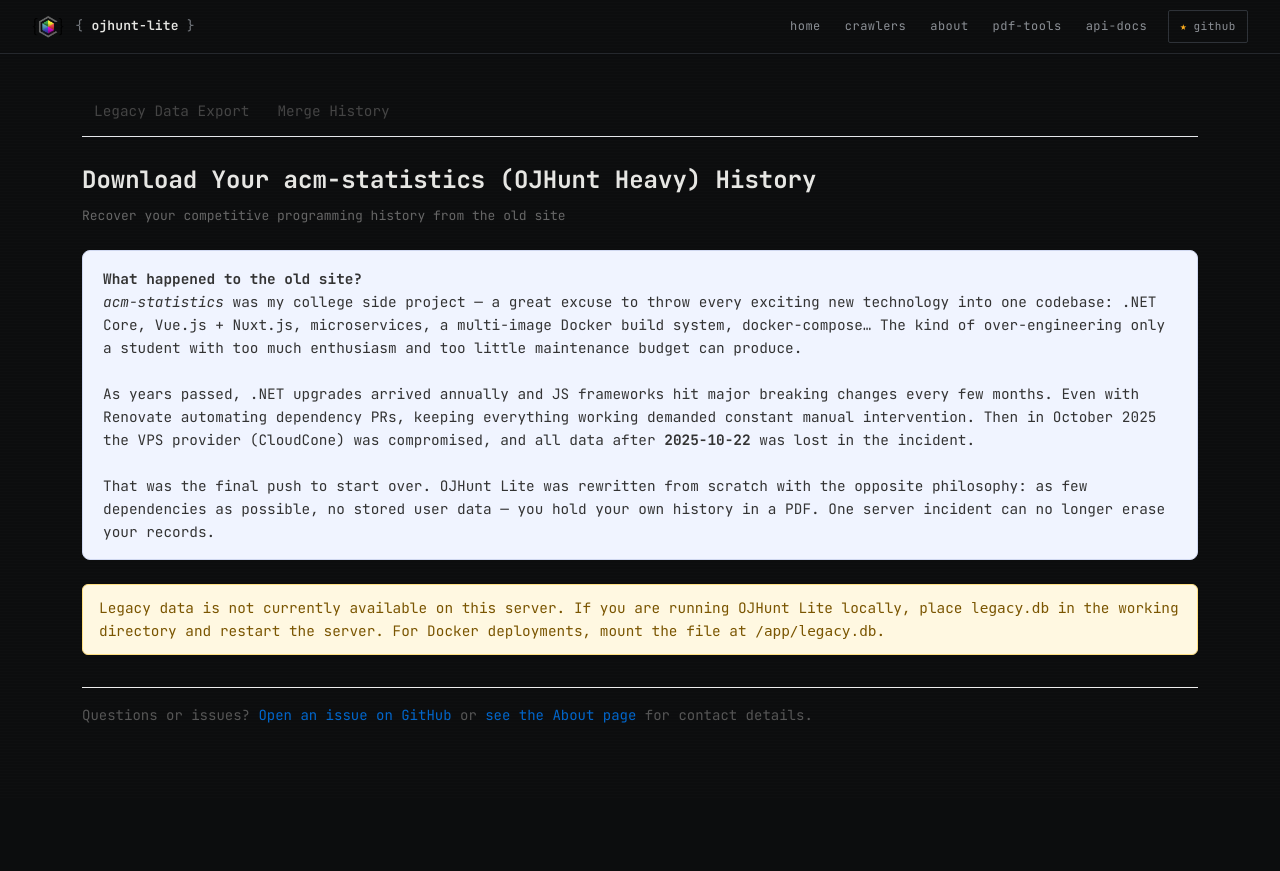
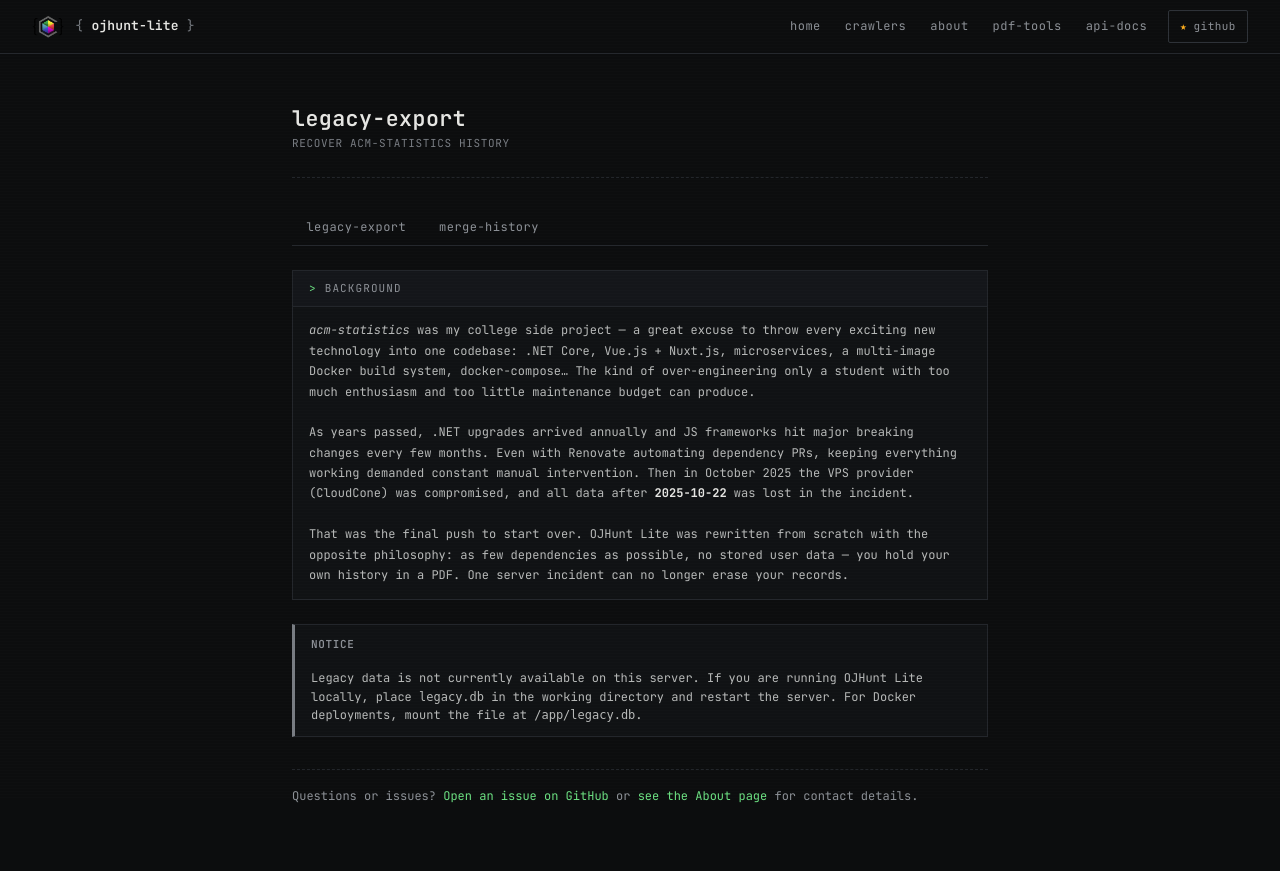
Before and after one commit to Liu233w/ojhunt-lite, a Python web app: template src/ojhunt/web/templates/pdf_legacy.html.jinja in a window 1280 px wide. Before the commit the page ends 723 px from the top, so only its background shows below. Run offline with Jinja, Linux system fonts and the light colour scheme; the template is opened without the code that fills it, so the values that code supplies are empty.

Commit message:
feat(web): restyle pdf pages to match terminal dark theme
Replace hardcoded light-theme values with CSS variables throughout
pdf_base, pdf_legacy, and pdf_merge. Add a proper .header component
to pdf_base with overrideable blocks for heading/meta/subtitle; restyle
sub-nav as underline tabs, info boxes as .card, errors/notices as
.banner, form inputs as .field, and buttons as .btn.primary.

```diff
--- a/src/ojhunt/web/templates/pdf_base.html.jinja
+++ b/src/ojhunt/web/templates/pdf_base.html.jinja
@@ -1,112 +1,119 @@
 {% extends "base.html.jinja" %}
+
+{% block page_id %}page-pdf{% endblock %}
+{% block page_max_width %}760px{% endblock %}
 
 {% block extra_head %}
     <style>
-        * { box-sizing: border-box; }
-
         .pdf-subnav {
-            display: flex;
-            gap: 0.25rem;
-            padding: 0.5rem 0;
-            border-bottom: 1px solid #e5e7eb;
+            display: flex; gap: 0.25rem;
+            border-bottom: 1px solid var(--line);
             margin-bottom: 1.5rem;
         }
         .pdf-subnav a {
-            padding: 0.35rem 0.75rem;
-            border-radius: 5px;
-            text-decoration: none;
-            color: #444;
-            font-size: 0.9rem;
+            padding: 0.5rem 0.9rem;
+            color: var(--fg-3); font-size: var(--fs-s);
+            text-decoration: none; text-transform: lowercase; letter-spacing: 0.04em;
+            border-bottom: 2px solid transparent; margin-bottom: -1px;
         }
-        .pdf-subnav a:hover { background: #f3f4f6; color: #111; }
-        .pdf-subnav a.active {
-            background: #0066cc;
-            color: #fff;
-            font-weight: 600;
+        .pdf-subnav a:hover { color: var(--fg); text-decoration: none; }
+        .pdf-subnav a.active { color: var(--acc); border-bottom-color: var(--acc); }
+
+        .form-group { margin-bottom: 1.25rem; }
+        .form-group > label {
+            display: block; font-size: var(--fs-xs); text-transform: uppercase;
+            letter-spacing: 0.08em; color: var(--fg-4); margin-bottom: 0.4rem;
+        }
+        .form-group > label .hint {
+            text-transform: none; letter-spacing: 0;
+            color: var(--fg-3); font-size: var(--fs-s);
+        }
+        /* ── FIELD ── */
+        .field {
+            display: flex; align-items: center;
+            border: 1px solid var(--line);
+            background: var(--bg);
+            padding: 0 0.6rem;
+            height: 36px;
+            position: relative;
+        }
+        .field:focus-within { border-color: var(--acc); box-shadow: 0 0 0 2px var(--acc-dimmer); }
+        .field input {
+            background: transparent; border: 0; outline: none;
+            color: var(--fg); font: inherit; width: 100%; padding: 0;
+        }
+        .field input::placeholder { color: var(--fg-4); }
+        .form-group .field { width: 100%; }
+        .form-group .field-file { height: auto; padding: 0.35rem 0.6rem; }
+        .form-group .field-file input[type="file"] { color: var(--fg-2); font-size: var(--fs-s); }
+
+        /* ── CARD ── */
+        .card { border: 1px solid var(--line); background: var(--bg-1); }
+        .card-hd {
+            padding: 0.55rem 1rem;
+            background: var(--bg-2);
+            border-bottom: 1px solid var(--line);
+            font-size: var(--fs-xs); text-transform: uppercase; letter-spacing: 0.1em;
+            color: var(--fg-3);
+            display: flex; align-items: center; gap: 0.5rem;
+        }
+        .card-hd .prompt { color: var(--acc); }
+
+        /* ── BANNER ── */
+        .banner {
+            display: flex; align-items: center; gap: 1rem; flex-wrap: wrap;
+            padding: 0.7rem 1rem;
+            border: 1px solid var(--line);
+            border-left: 3px solid var(--acc);
+            background: var(--bg-1);
+            font-size: var(--fs-s);
+            color: var(--fg-2);
+            margin-bottom: 1rem;
+        }
+        .banner .tag {
+            color: var(--acc); font-weight: 600;
+            letter-spacing: 0.06em; text-transform: uppercase; font-size: var(--fs-xs);
+        }
+        .banner.legacy { border-left-color: var(--fg-4); }
+        .banner.legacy .tag { color: var(--fg-3); }
+
+        /* ── BUTTON ── */
+        .btn {
+            display: inline-flex; align-items: center; gap: 0.4rem;
+            background: var(--bg-2); color: var(--fg);
+            border: 1px solid var(--line-2);
+            padding: 0 0.85rem; height: 36px;
+            font: inherit; letter-spacing: 0.04em;
+            text-transform: lowercase; white-space: nowrap;
+            cursor: pointer;
+        }
+        .btn:hover { border-color: var(--acc); color: var(--acc); }
+        .btn.primary { background: var(--acc); color: #0c0d0e; border-color: var(--acc); font-weight: 600; }
+        .btn.primary:hover { background: var(--fg); border-color: var(--fg); color: var(--bg); }
+
+        .help-text {
+            margin-top: 1.5rem; padding-top: 1rem;
+            border-top: 1px dashed var(--line);
+            font-size: var(--fs-s); color: var(--fg-3); line-height: 1.7;
         }
 
-        .pdf-page h1 { margin: 0 0 0.5rem 0; font-size: 1.5rem; }
-        .pdf-page .subtitle { color: #666; margin: 0 0 1.5rem 0; }
-
-        .info-box {
-            background: #f0f4ff;
-            border: 1px solid #d0d8f0;
-            border-radius: 8px;
-            padding: 1rem 1.25rem;
-            margin-bottom: 1.5rem;
-            font-size: 0.9rem;
-            line-height: 1.6;
-            color: #333;
-        }
-
-        .form-group { margin-bottom: 1rem; }
-        .form-group label { display: block; font-weight: 600; margin-bottom: 0.35rem; font-size: 0.9rem; }
-        .form-group label .hint { font-weight: 400; color: #666; }
-        .form-group input[type="text"],
-        .form-group input[type="file"] {
-            width: 100%;
-            padding: 0.5rem 0.75rem;
-            font-size: 1rem;
-            border: 1px solid #ccc;
-            border-radius: 4px;
-        }
-        .form-group input[type="file"] { padding: 0.4rem 0.5rem; }
-
-        .btn-primary {
-            padding: 0.6rem 1.5rem;
-            font-size: 1rem;
-            background: #0066cc;
-            color: white;
-            border: none;
-            border-radius: 4px;
-            cursor: pointer;
-        }
-        .btn-primary:hover { background: #0055aa; }
-
-        .error-box {
-            background: #ffeef0;
-            border: 1px solid #f5a0a0;
-            border-radius: 6px;
-            padding: 0.75rem 1rem;
-            margin-bottom: 1rem;
-            color: #c00;
-            font-size: 0.9rem;
-        }
-
-        .notice-box {
-            background: #fff8e1;
-            border: 1px solid #ffe082;
-            border-radius: 6px;
-            padding: 0.75rem 1rem;
-            margin-bottom: 1rem;
-            color: #7a5500;
-            font-size: 0.9rem;
-        }
-
-        .help-text {
-            margin-top: 1.5rem;
-            padding-top: 1rem;
-            border-top: 1px solid #eee;
-            font-size: 0.875rem;
-            color: #555;
-            line-height: 1.6;
-        }
-        .help-text a { color: #0066cc; text-decoration: none; }
-        .help-text a:hover { text-decoration: underline; }
-
-        @media (max-width: 540px) {
-            .pdf-subnav { flex-wrap: wrap; }
-        }
+        @media (max-width: 540px) { .pdf-subnav { flex-wrap: wrap; } }
     </style>
     {% block pdf_extra_head %}{% endblock %}
 {% endblock %}
 
 {% block content %}
-    <div class="pdf-page">
-        <nav class="pdf-subnav">
-            <a href="/pdf/legacy" class="{{ 'active' if active_page == 'legacy' else '' }}">Legacy Data Export</a>
-            <a href="/pdf/merge" class="{{ 'active' if active_page == 'merge' else '' }}">Merge History</a>
-        </nav>
-        {% block pdf_content %}{% endblock %}
-    </div>
+    <header class="header">
+        <div>
+            <h1>{% block pdf_heading %}pdf-tools{% endblock %}</h1>
+            <div class="h-meta">{% block pdf_meta %}{% endblock %}</div>
+        </div>
+    </header>
+
+    <nav class="pdf-subnav">
+        <a href="/pdf/legacy" class="{{ 'active' if active_page == 'legacy' else '' }}">legacy-export</a>
+        <a href="/pdf/merge" class="{{ 'active' if active_page == 'merge' else '' }}">merge-history</a>
+    </nav>
+
+    {% block pdf_content %}{% endblock %}
 {% endblock %}
--- a/src/ojhunt/web/templates/pdf_legacy.html.jinja
+++ b/src/ojhunt/web/templates/pdf_legacy.html.jinja
@@ -2,12 +2,13 @@
 
 {% block title %}Legacy Data Export - OJHunt Lite{% endblock %}
 
+{% block pdf_heading %}legacy-export{% endblock %}
+{% block pdf_meta %}recover acm-statistics history{% endblock %}
+
 {% block pdf_content %}
-    <h1>Download Your acm-statistics (OJHunt Heavy) History</h1>
-    <p class="subtitle">Recover your competitive programming history from the old site</p>
-
-    <div class="info-box">
-        <strong>What happened to the old site?</strong><br>
+    <div class="card" style="margin-bottom:1.5rem;">
+        <div class="card-hd"><span class="prompt">&gt;</span> background</div>
+        <div style="padding:0.85rem 1rem; color:var(--fg-2); font-size:var(--fs-s); line-height:1.7;">
             <em>acm-statistics</em> was my college side project — a great excuse to throw every exciting
             new technology into one codebase: .NET Core, Vue.js + Nuxt.js, microservices, a multi-image
             Docker build system, docker-compose… The kind of over-engineering only a student with too
@@ -15,48 +16,57 @@
             As years passed, .NET upgrades arrived annually and JS frameworks hit major breaking changes
             every few months. Even with Renovate automating dependency PRs, keeping everything working
             demanded constant manual intervention. Then in October 2025 the VPS provider (CloudCone) was
-        compromised, and all data after <strong>2025-10-22</strong> was lost in the incident.<br><br>
+            compromised, and all data after <strong style="color:var(--fg);">2025-10-22</strong> was lost in the incident.<br><br>
             That was the final push to start over. OJHunt Lite was rewritten from scratch with the
             opposite philosophy: as few dependencies as possible, no stored user data — you hold your own
             history in a PDF. One server incident can no longer erase your records.
         </div>
+    </div>
 
     {% if error %}
-        <div class="error-box">{{ error }}</div>
+        <div class="banner" style="border-left-color:var(--err);">
+            <span class="tag" style="color:var(--err);">error</span>
+            <span>{{ error }}</span>
+        </div>
     {% endif %}
 
     {% if legacy_available %}
         <form method="POST" action="/pdf/legacy">
             <div class="form-group">
                 <label for="username">
-                    Your old username
-                    <span class="hint">(the username you used on acm-statistics for logging-in)</span>
+                    your old username
+                    <span class="hint"> — the username you used on acm-statistics for logging-in</span>
                 </label>
+                <div class="field">
                     <input type="text" id="username" name="username"
                            value="{{ prefill_username or '' }}"
-                       placeholder="Enter username" required autofocus>
+                           placeholder="enter username" required autofocus>
                 </div>
-            <button type="submit" class="btn-primary">Download History PDF</button>
+            </div>
+            <button type="submit" class="btn primary">download history pdf</button>
         </form>
 
         <div class="help-text">
-            <strong>What you'll get:</strong> A PDF containing your daily solve-count history up to
+            <strong style="color:var(--fg);">What you'll get:</strong> A PDF containing your daily solve-count history up to
             2025-10-22, in the same format as OJHunt Lite reports. You can upload it on the
             <a href="/">home page</a> to restore your crawler list, or
             <a href="/pdf/merge">merge it</a> with a more recent OJHunt Lite report to combine histories.
             <br><br>
-            <strong>Store the PDF on your own device</strong> — don't rely on browser storage,
+            <strong style="color:var(--fg);">Store the PDF on your own device</strong> — don't rely on browser storage,
             which can be cleared at any time.
         </div>
     {% else %}
-        <div class="notice-box">
+        <div class="banner legacy">
+            <span class="tag">notice</span>
+            <span>
                 Legacy data is not currently available on this server. If you are running OJHunt Lite
                 locally, place <code>legacy.db</code> in the working directory and restart the server.
                 For Docker deployments, mount the file at <code>/app/legacy.db</code>.
+            </span>
         </div>
     {% endif %}
 
-    <div class="help-text" style="margin-top: 2rem;">
+    <div class="help-text" style="margin-top:2rem;">
         Questions or issues?
         <a href="https://github.com/Liu233w/ojhunt-lite/issues" target="_blank" rel="noopener noreferrer">Open an issue on GitHub</a>
         or <a href="/about">see the About page</a> for contact details.
```
Also changed, not shown: src/ojhunt/web/templates/pdf_merge.html.jinja (+22 -12 lines). Lines whose indentation alone changed are shown as unchanged.
